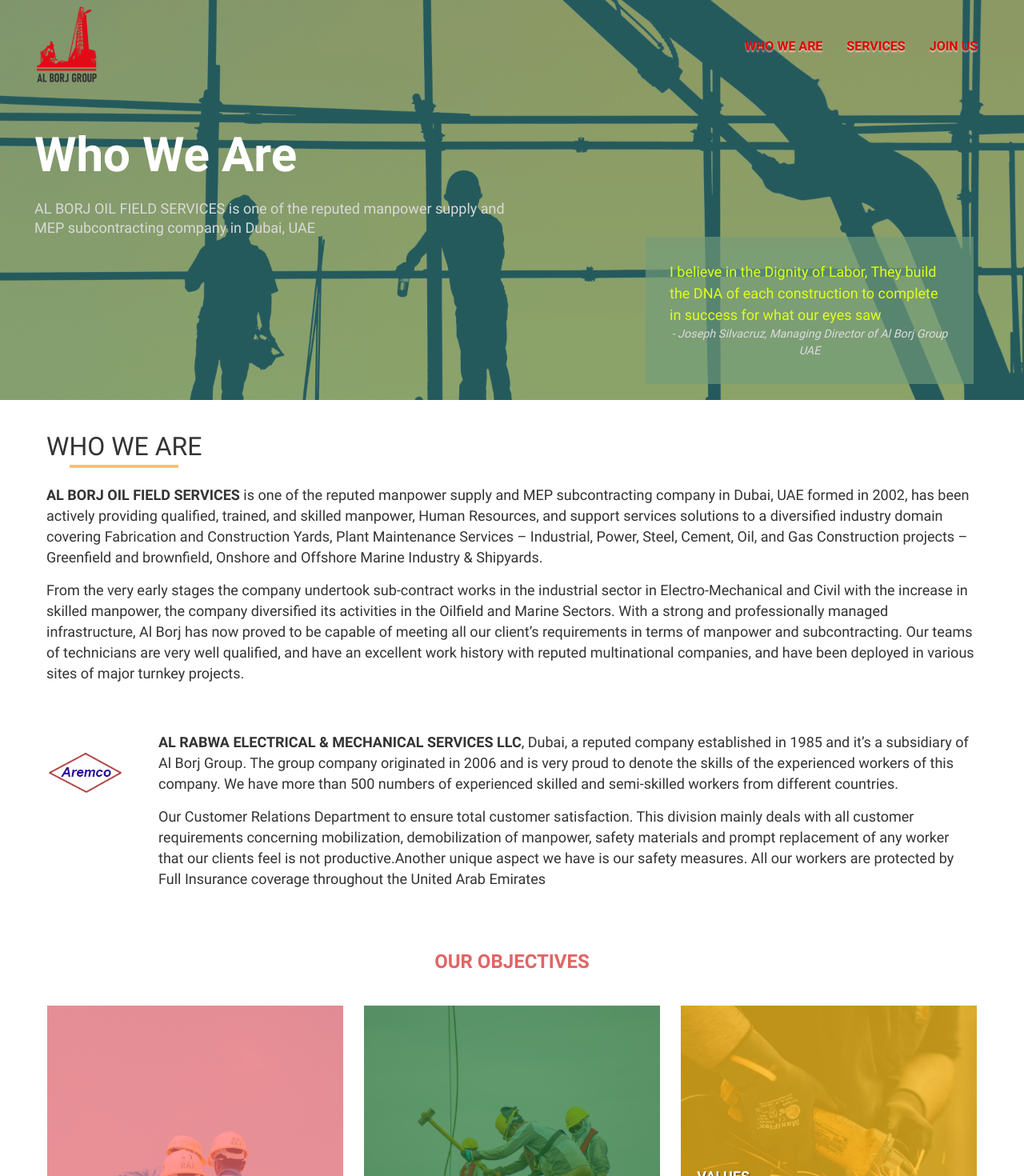
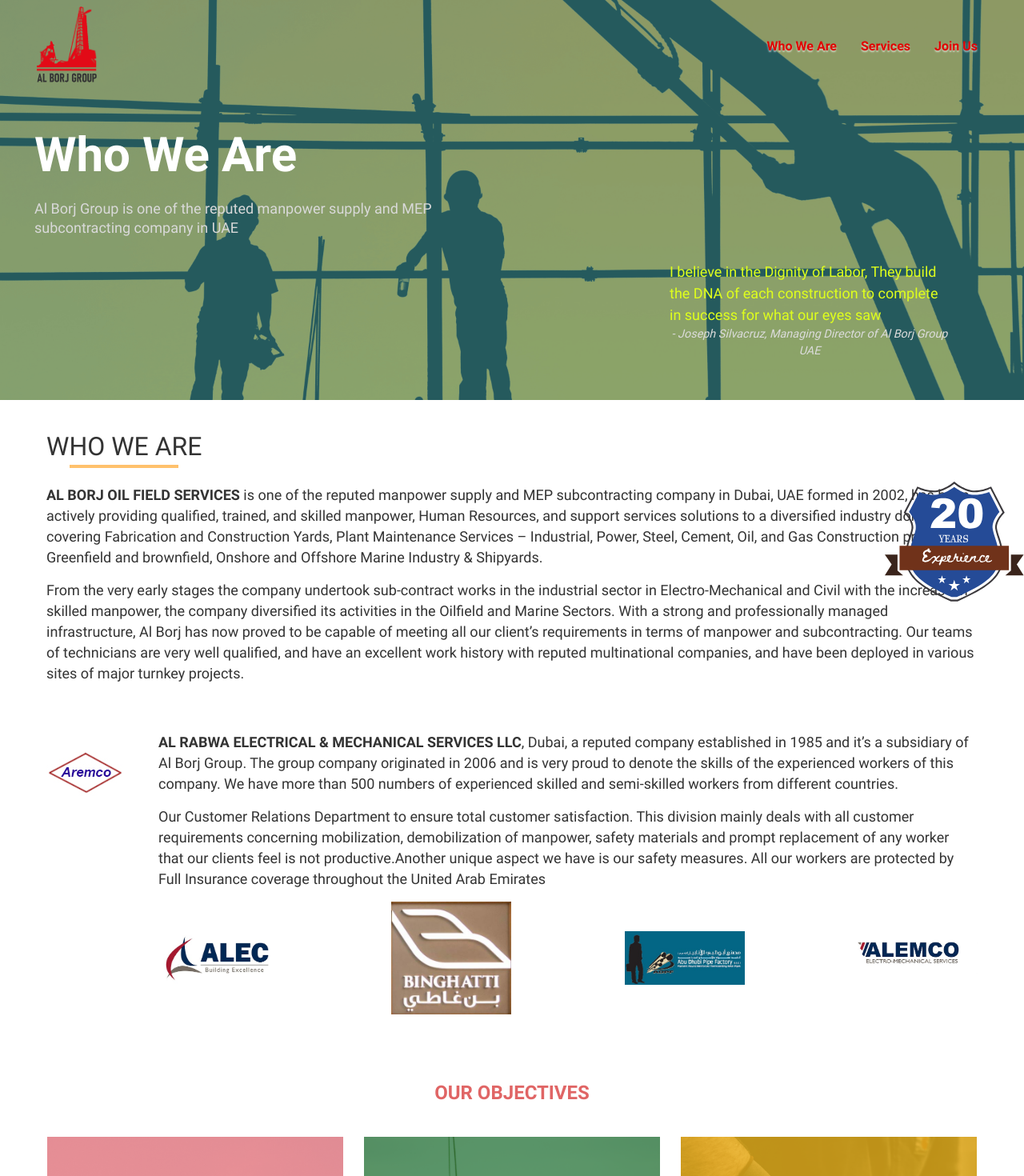
Before and after one commit to vinothprakashk/alborj-site, a Nuxt app: page /about-us in a window 1280 px wide. Shown: the top 1470 px of the page at 80% size. Built offline with nearby package versions, Linux system fonts and the light colour scheme.

Commit message:
minor fixes

```diff
--- a/components/Banner.vue
+++ b/components/Banner.vue
@@ -29,7 +29,7 @@
     },
     description: {
       type: String,
-      default: 'AL BORJ OIL FIELD SERVICES is one of the reputed manpower supply and MEP subcontracting company in Dubai, UAE'
+      default: 'Al Borj Group  is one of the reputed manpower supply and MEP subcontracting company in UAE'
     },
     onlyContent: {
       type: Boolean,
@@ -84,6 +84,21 @@
         background-color: #1919194a;
       }
     }
+    &.services {
+      background: url('../assets/sub/service_bg.png') #3aa6cd;
+      background-size: cover;
+      background-position: center center;
+      background-repeat: no-repeat;
+      &:before {
+        background-color: #ffffff91;
+      }
+      .banner-inner-left {
+        color: #333;
+        p {
+          color: #3a3a3a;
+        }
+      }
+    }
   }
   &-inner {
     min-height: size(330);
@@ -110,7 +125,7 @@
       bottom: size(20);
       right: size(20);
       padding: size(15);
-      background-color: rgba(116,157,123,0.65);
+      // background-color: rgba(116,157,123,0.65);
       max-width: size(200);
       color: #DFFF1C;
       font-size: size(16);
--- a/components/Footer.vue
+++ b/components/Footer.vue
@@ -35,7 +35,7 @@
           </p>
           <p>
             <svg><use xlink:href="#map" /></svg>
-            <a href="https://goo.gl/maps/BcfeSdbePb9K3f2a6" target="_blank" title="Directions">
+            <a href="https://goo.gl/maps/LxHmqjprx6JyZdqg9" target="_blank" title="Directions">
               Directions
             </a>
           </p>
@@ -67,7 +67,7 @@
           </p>
           <p>
             <svg><use xlink:href="#map" /></svg>
-            <a href="https://goo.gl/maps/LxHmqjprx6JyZdqg9" target="_blank" title="Directions">
+            <a href="https://goo.gl/maps/BcfeSdbePb9K3f2a6" target="_blank" title="Directions">
               Directions
             </a>
           </p>
@@ -117,6 +117,9 @@
           © Copyrights 2021 - Alborj Group UAE
         </div>
       </div>
+    </div>
+    <div class="footer-experience">
+      <img src="../assets/20years.svg" alt="20years Experience">
     </div>
   </div>
 </template>
@@ -252,5 +255,16 @@
     padding: size(15) 0;
     margin-top: size(60);
   }
+  &-experience {
+    position: fixed;
+    bottom: size(45);
+    right: 0;
+    img {
+      height: size(100);
+      @media screen and (min-width: $breakpoint-md) {
+        height: size(150);
+      }
+    }
+  }
 }
 </style>
--- a/components/Header.vue
+++ b/components/Header.vue
@@ -72,7 +72,7 @@
         padding: size(10) size(15);
         display: inline-flex;
         color: #E10000;
-        text-transform: uppercase;
+        text-transform: capitalize;
         font-size: size(16);
         text-shadow: 0px 2px 2px rgba(255, 255, 255, 0.58);
         @media screen and (min-width: $breakpoint-md) {
--- a/pages/about-us.vue
+++ b/pages/about-us.vue
@@ -1,6 +1,6 @@
 <template>
   <div>
-    <Banner :title="'Who we are'" />
+    <Banner :title="'Who we are'" :description="'Al Borj Group  is one of the reputed manpower supply and MEP subcontracting company in UAE'" />
     <div class="container">
       <div class="common__content">
         <h1 class="common__title">
@@ -23,6 +23,20 @@
             <p>
               Our Customer Relations Department to ensure total customer satisfaction. This division mainly deals with all customer requirements concerning mobilization, demobilization of manpower, safety materials and prompt replacement of any worker that our clients feel is not productive.Another unique aspect we have is our safety measures. All our workers are protected by Full Insurance coverage throughout the United Arab Emirates
             </p>
+            <div class="clients">
+              <div class="sub">
+                <img src="../assets/clients/ALEC - DUBAI.jpg" alt="ALEC - DUBAI">
+              </div>
+              <div class="sub">
+                <img src="../assets/clients/BINGHATTI - DUBAI.jpg" alt="BINGHATTI">
+              </div>
+              <div class="sub">
+                <img src="../assets/clients/ADPF - ABU DHABI.jpg" alt="ADPF - ABU DHABI">
+              </div>
+              <div class="sub">
+                <img src="../assets/clients/ALEMCO - DUBAI.jpg" alt="ALEMCO - DUBAI">
+              </div>
+            </div>
           </div>
         </div>
         <div class="objectives">
@@ -113,8 +127,23 @@
 
 <style lang="scss" scoped>
 .another-company {
+  display: flex;
+  column-gap: size(20);
+  margin-top: size(40);
+  .clients {
+    display: flex;
+    flex-wrap: wrap;
+    justify-content: space-between;
+    align-items: center;
+    .sub {
+      max-width: size(150);
+      margin-bottom: size(20);
+      img {
+        max-width: 100%;
+      }
+    }
+  }
   @media screen and (min-width: $breakpoint-md) {
-    display: flex;
     column-gap: size(40);
     margin-top: size(60);
   }
--- a/pages/services.vue
+++ b/pages/services.vue
@@ -1,6 +1,6 @@
 <template>
   <div>
-    <Banner :title="'Services'" :only-content="true" />
+    <Banner :title="'Services'" :custom-class="'services'" :description="'We at Al Borj Group provide a range of services in MEP and Oil & Gas field specifically for your needs'" :only-content="true" />
     <sub-section :title="subSections[0].title" :desc="subSections[0].desc" :rev-order="true">
       <img class="worker-bg" src="../assets/sub/man_power.png" alt="Alborj Contract">
     </sub-section>
```
Also changed, not shown: assets/20years.svg (added), assets/sub/service_bg.png (added), 6 other files (tests, documents, lock files or other folders).
